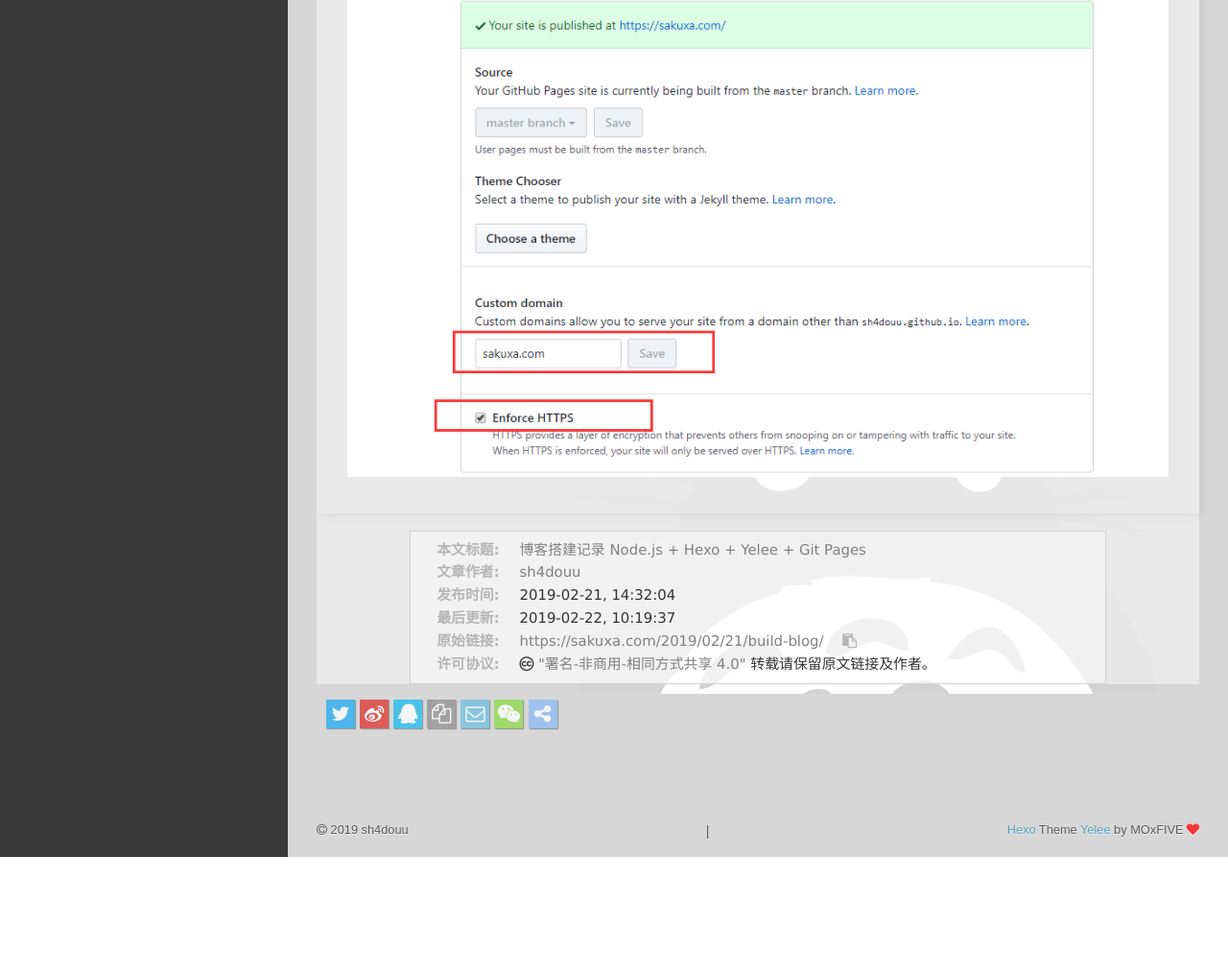
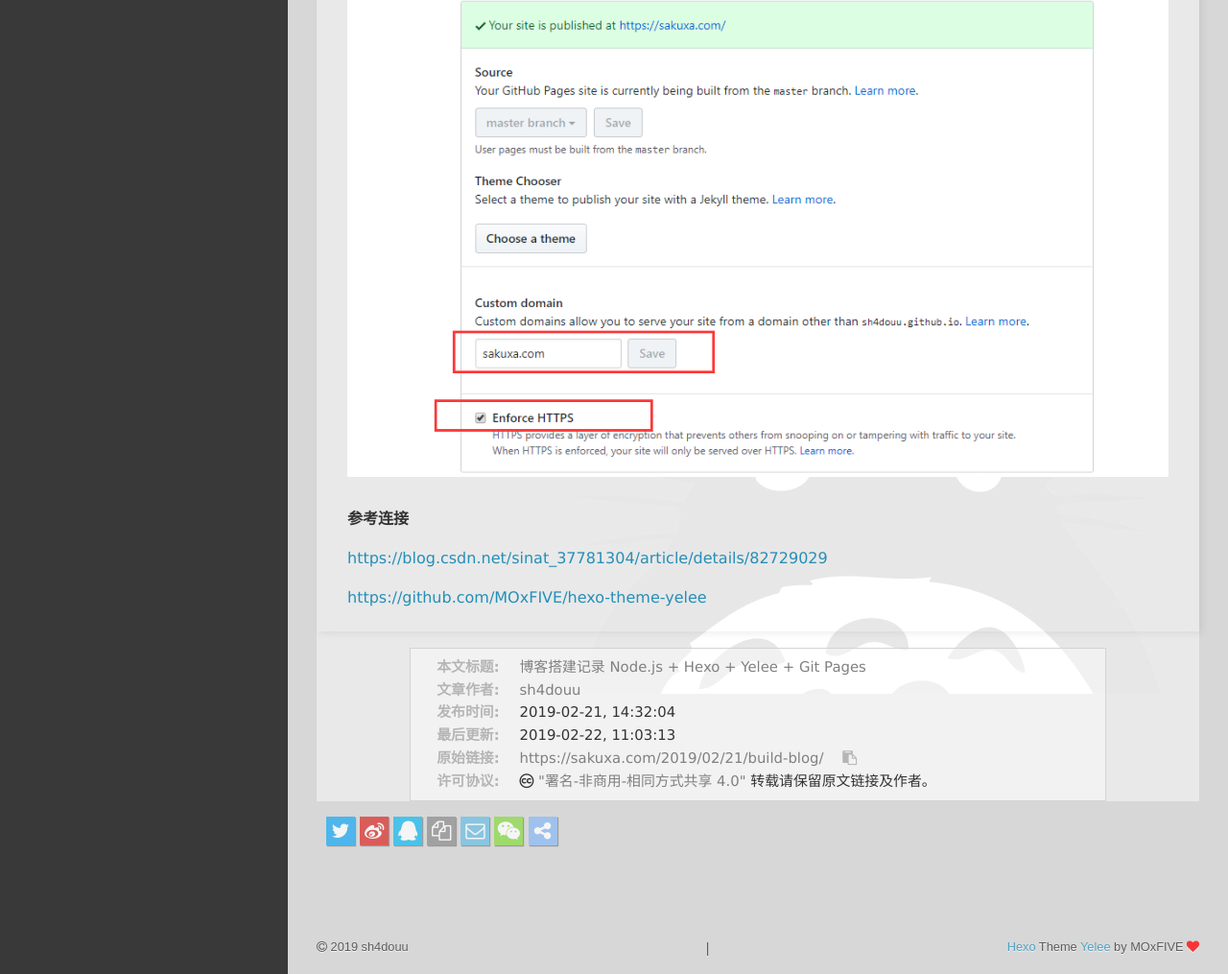
Before and after one commit to sh4douu/sh4douu.github.io, a plain HTML site: page 2019/02/21/build-blog/index.html in a window 1280 px wide. Shown: the part 4077-5092 px from the top of the page at 96% size. Before the commit the page ends 4970 px from the top, so only its background shows below. Drawn offline with nearby package versions, Linux system fonts and the light colour scheme; some packages are replaced by stand-ins of ours; a script that the page names is missing.

Commit message:
Site updated: 2019-02-22 11:03:46

```diff
--- a/2019/02/21/build-blog/index.html
+++ b/2019/02/21/build-blog/index.html
@@ -26,7 +26,7 @@
 <meta property="og:image" content="https://sakuxa.com/2019/02/21/build-blog/br.jpg">
 <meta property="og:image" content="https://sakuxa.com/2019/02/21/build-blog/cname.jpg">
 <meta property="og:image" content="https://sakuxa.com/2019/02/21/build-blog/git.jpg">
-<meta property="og:updated_time" content="2019-02-22T02:19:37.345Z">
+<meta property="og:updated_time" content="2019-02-22T03:03:13.432Z">
 <meta name="twitter:card" content="summary">
 <meta name="twitter:title" content="博客搭建记录 Node.js + Hexo + Yelee + Git Pages">
 <meta name="twitter:description" content="0x00 概述本博客采用Node.js + Hexo + Yelee + Git Pages方案。 博客运作的原理是，通过Hexo将写好的Markdown文章渲染为静态网页，然后将静态网页托管到Github上，使用Github的Git Pages来部署博客网站。 博客搭建可分为四部分：  Hexo安装及使用 Hexo配置 Hexo联合Git Pages部署 绑定个人域名">
@@ -383,6 +383,9 @@
 <p>然后在source目录下创建一个文件，名称为CNAME，文件无后缀。文件的内容写入域名，如：sakuxa.com</p>
 <p>然后再到Github上，找到前面创建的仓库的<code>settings</code>，进入并找到自定义域名输入框填入自己的域名即可：</p>
 <p><img src="/2019/02/21/build-blog/git.jpg" alt></p>
+<p><strong>参考连接</strong></p>
+<p><a href="https://blog.csdn.net/sinat_37781304/article/details/82729029" target="_blank" rel="noopener">https://blog.csdn.net/sinat_37781304/article/details/82729029</a></p>
+<p><a href="https://github.com/MOxFIVE/hexo-theme-yelee" target="_blank" rel="noopener">https://github.com/MOxFIVE/hexo-theme-yelee</a></p>
 
 
     </div>
@@ -394,7 +397,7 @@
         <p><span>本文标题:</span><a href="/2019/02/21/build-blog/">博客搭建记录 Node.js + Hexo + Yelee + Git Pages</a></p>
         <p><span>文章作者:</span><a href="/" title="回到主页">sh4douu</a></p>
         <p><span>发布时间:</span>2019-02-21, 14:32:04</p>
-        <p><span>最后更新:</span>2019-02-22, 10:19:37</p>
+        <p><span>最后更新:</span>2019-02-22, 11:03:13</p>
         <p>
             <span>原始链接:</span><a class="post-url" href="/2019/02/21/build-blog/" title="博客搭建记录 Node.js + Hexo + Yelee + Git Pages">https://sakuxa.com/2019/02/21/build-blog/</a>
             <span class="copy-path" data-clipboard-text="原文: https://sakuxa.com/2019/02/21/build-blog/　　作者: sh4douu" title="点击复制文章链接"><i class="fa fa-clipboard"></i></span>
```
